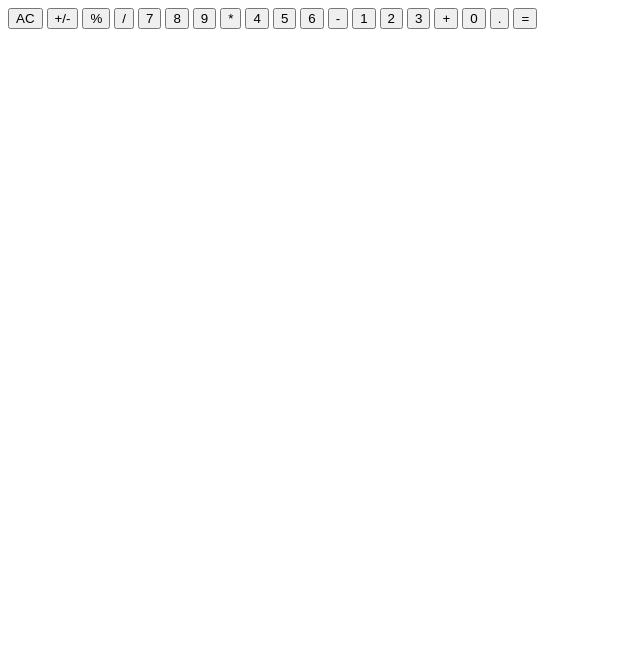
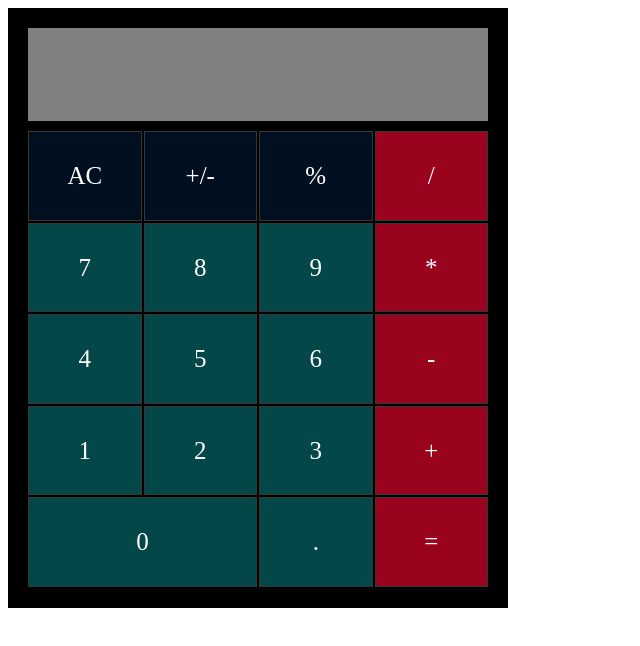
Before and after one commit to isaacnewtonthe2nd/odin-calculator, a plain HTML site: page index.html in a window 1280 px wide. Shown: the whole page, without its empty margins (0-640 px from the left). Drawn offline with Linux system fonts and the light colour scheme.

Commit message:
Style calculator color, dimensions, and format  using Css and the DOM.

```diff
--- a/index.html
+++ b/index.html
@@ -10,25 +10,25 @@
   <div class="calculator" id="calculatorId">
     <div class="display-container" id="display-containerId"></div>
     <div class="buttons">
-      <button>AC</button>
-      <button>+/-</button>
-      <button>%</button>
-      <button>/</button>
-      <button>7</button>
-      <button>8</button>
-      <button>9</button>
-      <button>*</button>
-      <button>4</button>
-      <button>5</button>
-      <button>6</button>
-      <button>-</button>
-      <button>1</button>
-      <button>2</button>
-      <button>3</button>
-      <button>+</button>
-      <button>0</button>
-      <button>.</button>
-      <button>=</button>
+      <button class="colorOne">AC</button>
+      <button class="colorOne">+/-</button>
+      <button class="colorOne">%</button>
+      <button class="colorTwo">/</button>
+      <button class="colorThree">7</button>
+      <button class="colorThree">8</button>
+      <button class="colorThree">9</button>
+      <button class="colorTwo">*</button>
+      <button class="colorThree">4</button>
+      <button class="colorThree">5</button>
+      <button class="colorThree">6</button>
+      <button class="colorTwo">-</button>
+      <button class="colorThree">1</button>
+      <button class="colorThree">2</button>
+      <button class="colorThree">3</button>
+      <button class="colorTwo">+</button>
+      <button class="zero colorThree">0</button>
+      <button class="colorThree">.</button>
+      <button class="colorTwo">=</button>
     </div>
   </div>
 
--- a/script.js
+++ b/script.js
@@ -1,3 +1,6 @@
+let displayContainer = document.querySelector(".display-container");
+displayContainer.style.cssText = `width: ${500 - 40}px; height: ${(560 / 6)}px; padding: 5px; margin-bottom: 10px; background-color: grey;`;
+
 let numeroUno;
 let numeroDos;
 let operator;
--- a/style.css
+++ b/style.css
@@ -1,5 +1,46 @@
-/* #calculatorId {
-  width: 400px;
+* {
+  box-sizing: border-box;
+}
+
+#calculatorId {
+  width: 500px;
   height: 600px;
-  background-color: grey;
-} */
+  background-color: black;
+  padding: 20px;
+}
+
+.buttons {
+  display: flex;
+  flex-wrap: wrap;
+  gap: 2px;
+}
+
+button {
+  width: 113.5px;
+  height: 89.5px;
+  background-color: rebeccapurple;
+  cursor: pointer;
+  border: 1px solid rgb(55, 55, 55);
+}
+
+.zero {
+  flex-grow: 2;
+}
+
+.colorOne, .colorTwo, .colorThree {
+  color: white;
+  font-size: 25px;
+  font-family: 'Times New Roman', Times, serif;
+}
+
+.colorOne {
+  background-color: #001021;
+}
+
+.colorTwo {
+  background-color: #9a031e;
+}
+
+.colorThree {
+  background-color: #034748;
+}
```
